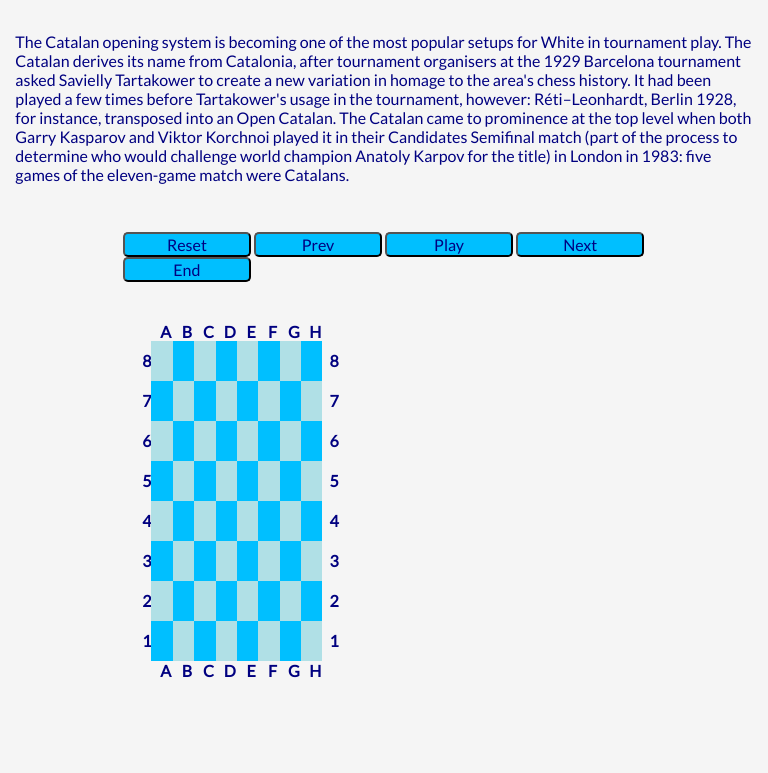
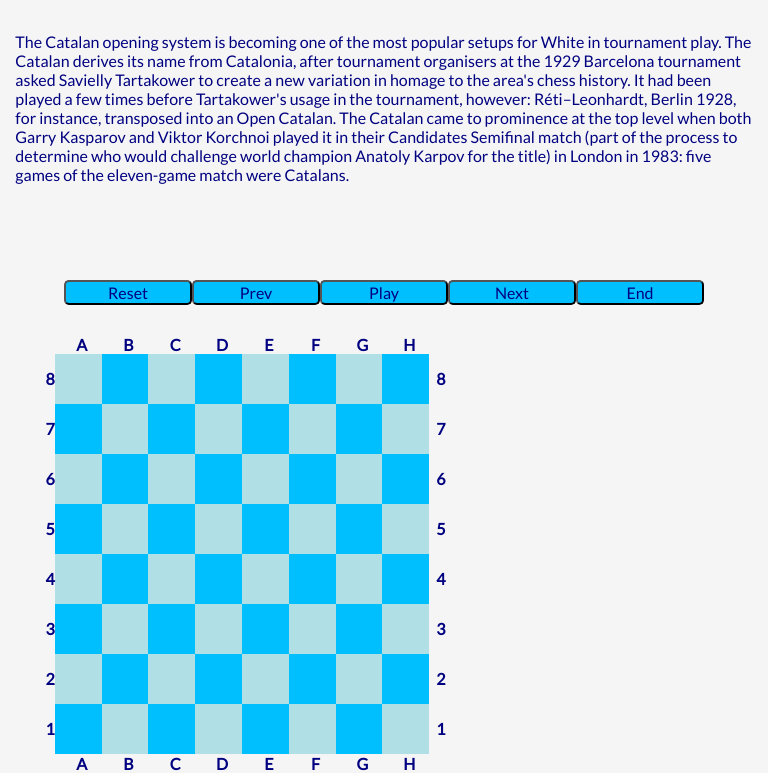
Before and after one commit to rosalsm/TIY-Chessboard, a website: page Chessboard/index.html in a window 768 px wide. Shown: the part 76-849 px from the top of the page. Before the commit the page ends 800 px from the top, so only its background shows below. Drawn offline with nearby package versions, Linux system fonts and the light colour scheme; files that its build step writes are made by us from their sources.

Commit message:
changing position

```diff
--- a/Chessboard/scss/main.scss
+++ b/Chessboard/scss/main.scss
@@ -18,7 +18,8 @@ body{
 }
 h1{
   font-size: 2em;
-  margin-left: 20%;
+  //margin-left: 20%;
+  text-align: center;
   font-family: Lato;
   font-weight: 300;
 }
@@ -35,13 +36,15 @@ h1{
   width: 45%;
   float: right;
   @extend .clearfix;
-  display: inline-block;
+  //display: inline-block;
   align-items: center;
-  margin-top: 2em;
-  margin-right: 4%;
+  //margin-top: 1em;
+  //margin-right: 4%;
 }
 .button-row{
-  margin-left: 27%;
+  display: flex;
+  justify-content: center;
+    //margin-left: 27%;
   margin-bottom: 30px;
   button{
     background-color: $darkblue;
@@ -69,10 +72,10 @@ td, th{
 
 
 tbody td{
-  width: 10.5%;
-  height: 40px;
+  width: 11.5%;
+  height: 50px;
   font-size: 2em;
-  position: relative;
+  //position: relative;
 }
 
 td.col-w {
@@ -156,7 +159,6 @@ h1{
   width: 100%;
 }
 .button-row{
-  margin-left: 13%;
   button{
     width: 5em;
   }
@@ -165,19 +167,27 @@ h1{
 table{
   float: left;
 }
-
+tbody td{
+  height: 43px;
+  font-size: 25px;
+}
 
 }
 
 @media (max-width: 1024px) and (min-width: 768px){      //TABLET
-  .info, table{
+  .info{
     width: 96%;
     margin-left: 2%;
     margin-right: 2%;
     margin-top: 10px;
   }
   .table-nav{
-    width: 80%;
+    width: 100%;
+    margin-top: 80px;
+    //display: flex;
+    //justify-content: center;
+    //flex-direction: column;
+    //align-items: center;
   }
   .button-row{
     width: 90%;
@@ -185,11 +195,6 @@ table{
     button{
       width: 8em;
     }
-
-  }
-
-  table{
-    float: left;
 
   }
 
```
Also changed, not shown: Chessboard/css/main.css.
